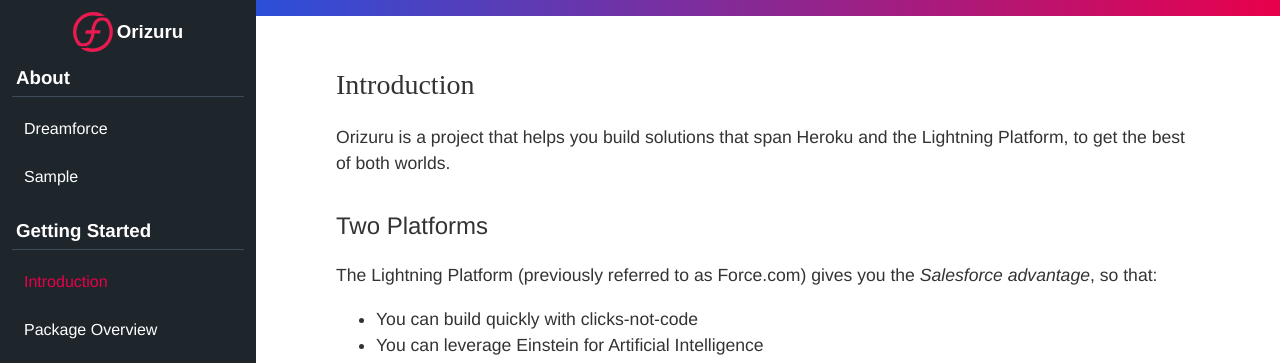
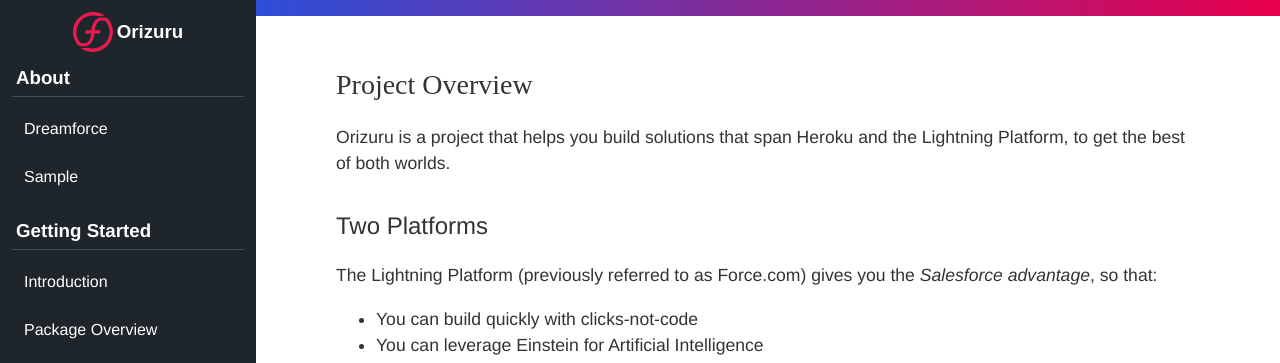
Before and after one commit to certinia/orizuru-pages, a Jekyll site: the page built from _pages/about/project-overview.md, in a window 1280 px wide and 1276 px high. Shown: the top 363 px of the window. Built offline with Jekyll 4.4.1, drawn with Linux system fonts in a browser that asks for light colours; nearby versions of some CDN libraries; some web fonts are replaced.

Commit message:
Merge docs into more suitable locations for the full site

```diff
--- a/_docs/introduction.md
+++ b/_pages/about/project-overview.md
@@ -1,7 +1,7 @@
 ---
 ---
 
-# Introduction
+# Project Overview
 Orizuru is a project that helps you build solutions that span Heroku and the Lightning Platform, to get the best of both worlds.
 
 ## Two Platforms
```
Also changed, not shown: _pages/about/dreamforce.md (renamed from _pages/dreamforce.md), _pages/about/package-overview.md (renamed from _docs/package-overview.md), _pages/about/sample.md (renamed from _pages/sample.md), _pages/tutorial/building-your-first-app.md (renamed from _docs/tutorial-building-your-first-app.md), _pages/tutorial/prerequisites.md (renamed from _docs/prerequisites.md), _pages/tutorial/troubleshooting.md (renamed from _docs/troubleshooting.md).
